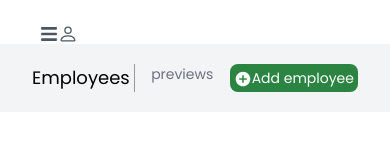
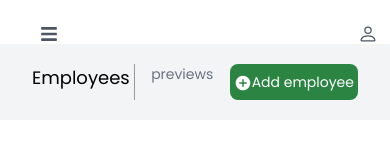
Before and after one commit to belemaaa/EMS, a React (Create React App) app: page /dashboard in a window 390 px wide. Shown: the top 160 px of the page. Built offline with nearby package versions, Linux system fonts and the light colour scheme.

Commit message:
dashboard updates

```diff
--- a/src/components/Main.jsx
+++ b/src/components/Main.jsx
@@ -33,7 +33,7 @@ const Main = () => {
                     <p className='border-r text-lg md:text-2xl border-r-[#97999b] pr-1 md:pr-6'>Employees</p>
                     <p className='text-gray-500 text-sm md:text-base'>previews</p>
 
-                    <div className='flex flex-row bg-[#2c8442] py-1 md:py-2 px-1 md:px-3 rounded-lg text-white'>
+                    <div className='flex flex-row bg-[#2c8442] py-2 px-1 md:px-3 rounded-lg text-white'>
                         <IoMdAddCircle className='md:mr-2 text-lg md:text-2xl mt-0.5 md:mt-0'/>
                         <p className='text-sm md:text-base'>Add employee</p>
                     </div>
--- a/src/components/NavBar.jsx
+++ b/src/components/NavBar.jsx
@@ -41,9 +41,15 @@ const Navbar = () => {
         </div>
 
         <div className='flex flex-row lg:hidden bg-white text-center justify-between items-center pt-6'>
-            <div onClick={toggleNav} className='text-lg ml-10 text-gray-600'>
+            <div onClick={toggleNav} className='flex justify-start items-start text-lg ml-10 text-gray-600'>
                 {nav ? <FaTimes /> : <FaBars />}
             </div>
+            <div className='flex justify-end ml-[300px]'>
+                <div onClick={togglePIcon} className='text-xl text-gray-600'>
+                    {personIcon ? <BsPerson /> : <BsPerson />}
+                </div>
+            </div>
+            {/* nav menus */}
             {nav && (
                 <div
                     className={`${
@@ -69,11 +75,6 @@ const Navbar = () => {
                     </div>
                 </div>
             )}
-
-            <div onClick={togglePIcon} className='text-xl mr-10 text-gray-600'>
-                {personIcon ? <BsPerson/> : <BsPerson/>}
-            </div>
-
             {personIcon && (
                 <div>
                     <p>Account</p>
```
